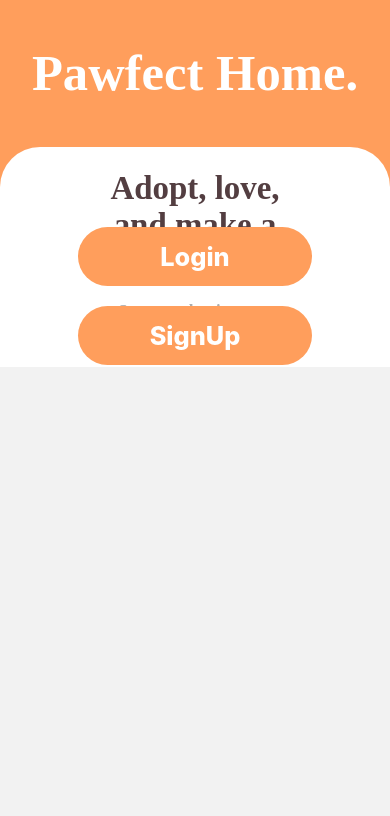
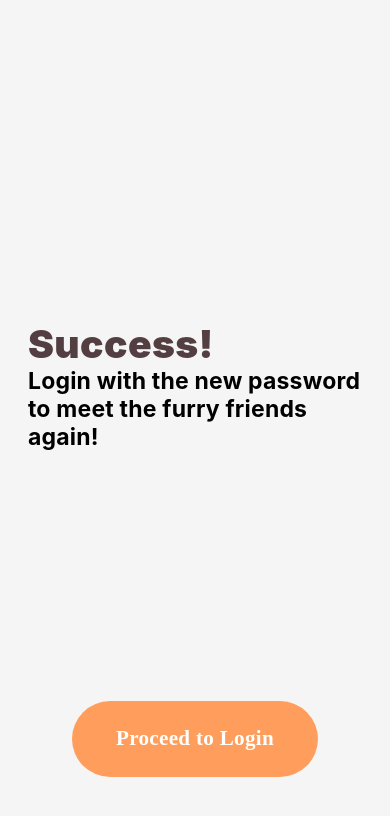
Before and after one commit to KeanzKun/pawfectHomeBackup, a React Native app: screen /PasswordChanged in a window 390 px wide. Shown: the top 816 px of the page. Built offline with nearby package versions, Linux system fonts and the light colour scheme.

Commit message:
10AUG2023 0356

```diff
--- a/App.js
+++ b/App.js
@@ -32,6 +32,7 @@ import VetDetails from "./screens/VetDetails";
 import MissingPetDetails from "./screens/MissingPetDetails";
 import PetListingDetails from "./screens/PetListingDetails";
 import PetListingHistoryDetails from "./screens/PetListingHistoryDetails";
+import PasswordChanged from "./screens/PasswordChanged";
 
 const Stack = createNativeStackNavigator();
 const Tab = createBottomTabNavigator();
@@ -116,6 +117,7 @@ const App = () => {
         <Stack.Screen name="MissingPetDetails" component={MissingPetDetails} />
         <Stack.Screen name="PetListingDetails" component={PetListingDetails} />
         <Stack.Screen name="PetListingHistoryDetails" component={PetListingHistoryDetails} />
+        <Stack.Screen name="PasswordChanged" component={PasswordChanged} />
         <Stack.Screen name="Main" component={BottomTabNavigator} />
         <Stack.Screen name="Top" component={TopTabNavigator} options={{
           headerShown: true,
--- /dev/null
+++ b/components/ReloadListingContext.js
@@ -0,0 +1,3 @@
+import React from 'react';
+
+export const ReloadListingsContext = React.createContext();
--- /dev/null
+++ b/config.js
@@ -0,0 +1 @@
+export const SERVER_ADDRESS = 'http://10.0.2.2:5000';
--- a/screens/ChangePassword.js
+++ b/screens/ChangePassword.js
@@ -1,14 +1,44 @@
-import React from "react";
-import { Text, StyleSheet, Pressable, View, ScrollView, TouchableHighlight, Dimensions } from "react-native";
+import React, {useState, useEffect} from "react";
+import { Alert, Text, StyleSheet, Pressable, View, ScrollView, TouchableHighlight, Dimensions } from "react-native";
 import { Button, Input } from "@rneui/themed";
 import { useNavigation } from "@react-navigation/native";
 import { Color, FontFamily } from "../GlobalStyles";
+import AsyncStorage from '@react-native-async-storage/async-storage';
 
 const windowHeight = Dimensions.get("window").height;
 
 const ChangePassword = () => {
     const navigation = useNavigation();
+    const [currentPassword, setCurrentPassword] = useState('');
 
+    const handleSubmit = async () => {
+        try {
+            const token = await AsyncStorage.getItem('token'); // Retrieve token
+            // send a request to your server with the current password
+            const response = await fetch('http://10.0.2.2:5000/api/validate-password', {
+                method: 'POST',
+                headers: {
+                    'Content-Type': 'application/json',
+                    'Authorization': 'Bearer ' + token // replace with your user's token
+                },
+
+                body: JSON.stringify({ current_password: currentPassword })
+            });
+            console.log(currentPassword);
+            const result = await response.json();
+
+            if (response.status === 200) {
+                // Password is valid, navigate to the next screen
+                navigation.navigate("ChangePassword2");
+            } else {
+                // Handle error, show an alert or some feedback to the user
+                Alert.alert('Error', result.message);
+            }
+        } catch (error) {
+            console.error(error);
+            // Handle the error as needed
+        }
+    };
     return (
 
         <ScrollView contentContainerStyle={styles.container}>
@@ -32,6 +62,8 @@ const ChangePassword = () => {
                     <Input
                         required={true}
                         inputStyle={styles.usernameInput}
+                        onChangeText={text => setCurrentPassword(text)} // Update the state with the input
+                        secureTextEntry={true}
                     />
                 </View>
             </View>
@@ -39,7 +71,7 @@ const ChangePassword = () => {
             <View style={styles.buttonFrame}>
                 <TouchableHighlight
                     style={styles.loginButton}
-                    onPress={() => navigation.navigate("ChangePassword2")}
+                    onPress={handleSubmit} // Call the function when pressed
                     underlayColor={Color.sandybrown}
                 >
                     <Text style={styles.loginButtonText}>Submit</Text>
--- a/screens/ChangePassword2.js
+++ b/screens/ChangePassword2.js
@@ -1,14 +1,53 @@
-import React from "react";
-import { Text, StyleSheet, Pressable, View, ScrollView, TouchableHighlight, Dimensions } from "react-native";
+import React, {useState} from "react";
+import { Alert, Text, StyleSheet, Pressable, View, ScrollView, TouchableHighlight, Dimensions } from "react-native";
 import { Button, Input } from "@rneui/themed";
 import { useNavigation } from "@react-navigation/native";
 import { Color, FontFamily } from "../GlobalStyles";
+import AsyncStorage from '@react-native-async-storage/async-storage';
 
 const windowHeight = Dimensions.get("window").height;
 const windowWidth = Dimensions.get("window").width;
 const ChangePassword2 = () => {
     const navigation = useNavigation();
 
+    // State variables to hold the new password and confirmed password
+    const [newPassword, setNewPassword] = useState('');
+    const [confirmPassword, setConfirmPassword] = useState('');
+
+    // Function to handle the password update
+    const handleUpdatePassword = async () => {
+
+
+        if (newPassword !== confirmPassword) {
+            Alert.alert('Error', 'Passwords do not match');
+            return;
+        }
+        const token = await AsyncStorage.getItem('token'); // Retrieve token
+
+        try {
+            const response = await fetch('http://10.0.2.2:5000/api/change-password', {
+                method: 'POST',
+                headers: {
+                    'Content-Type': 'application/json',
+                    'Authorization': 'Bearer ' + token // Replace with your user's token
+                },
+                body: JSON.stringify({ new_password: newPassword })
+            });
+
+            const result = await response.json();
+
+            if (response.status === 200) {
+                // Password was updated, navigate to the next screen or show success message
+                navigation.navigate("PasswordChanged");
+            } else {
+                // Handle error, show an alert or some feedback to the user
+                Alert.alert('Error', result.message);
+            }
+        } catch (error) {
+            console.error(error);
+            // Handle the error as needed
+        }
+    };
     return (
         <ScrollView scrollEnabled={false}>
             <View style={[styles.container, { height: windowHeight }]}>
@@ -31,6 +70,8 @@ const ChangePassword2 = () => {
                         <Input
                             required={true}
                             inputStyle={styles.inputText}
+                            onChangeText={text => setNewPassword(text)} // Update the state with the input
+                            secureTextEntry={true}
                         />
                     </View>
 
@@ -39,13 +80,15 @@ const ChangePassword2 = () => {
                         <Input
                             required={true}
                             inputStyle={styles.inputText}
+                            onChangeText={text => setConfirmPassword(text)} // Update the state with the input
+                            secureTextEntry={true}
                         />
                     </View>
                 </View>
                 <View style={styles.buttonFrame}>
                     <TouchableHighlight
                         style={styles.button}
-                        onPress={() => navigation.navigate("EmailVerification2")}
+                        onPress={handleUpdatePassword} // Call the handleUpdatePassword function when pressed
                         underlayColor={Color.sandybrown}
                     >
                         <Text style={styles.buttonText}>Reset Password</Text>
@@ -53,7 +96,7 @@ const ChangePassword2 = () => {
                 </View>
 
             </View>
-            </ScrollView>
+        </ScrollView>
     );
 };
 
--- a/screens/EditProfile.js
+++ b/screens/EditProfile.js
@@ -90,7 +90,7 @@ const EditProfile = () => {
                 <View style={styles.redirectSignUp}>
                     <TouchableHighlight
                         style={styles.loginButton}
-                        onPress={() => navigation.navigate("EmailVerification2")}
+                        onPress={() => navigation.navigate("AccountSetting")}
                         underlayColor={Color.sandybrown}
                     >
                         <Text style={styles.loginButtonText}>Submit</Text>
--- a/screens/HomeScreen.js
+++ b/screens/HomeScreen.js
@@ -5,7 +5,7 @@ import { useNavigation } from '@react-navigation/native';
 import TextStroke from '../components/TextStroke';
 import RNPickerSelect from 'react-native-picker-select';
 import SearchModal from '../components/SearchModal';
-
+import { SERVER_ADDRESS } from '../config';
 const windowHeight = Dimensions.get("window").height;
 const windowWidth = Dimensions.get("window").width;
 
@@ -34,7 +34,7 @@ const HomeScreen = () => {
   const fetchData = useCallback(async () => {
     setRefreshing(true);
     try {
-      const response = await fetch('http://10.0.2.2:5000/api/listings'); // Use the new endpoint
+      const response = await fetch(`${SERVER_ADDRESS}/api/listings`); // Use the new endpoint
       const json = await response.json();
       setData(json);
     } catch (error) {
@@ -50,7 +50,7 @@ const HomeScreen = () => {
   }, [fetchData]);
 
   const renderItem = ({ item }) => {
-    const imageUrl = `http://10.0.2.2:5000/api/pets/pet_image/${item.pet.pet_photo}`; // Fetch pet details from pet object
+    const imageUrl = `${SERVER_ADDRESS}/api/pets/pet_image/${item.pet.pet_photo}`; // Fetch pet details from pet object
     const petAge = getAgeFromDate(item.pet.pet_age);  // Fetch pet details from pet object
 
 
--- /dev/null
+++ b/screens/PasswordChanged.js
@@ -0,0 +1,128 @@
+import React from "react";
+import { Text, StyleSheet, Pressable, View, ScrollView, TouchableHighlight, Dimensions } from "react-native";
+import { Button, Input } from "@rneui/themed";
+import { useNavigation } from "@react-navigation/native";
+import { Color, FontFamily } from "../GlobalStyles";
+
+const windowHeight = Dimensions.get("window").height;
+
+const PasswordChanged = () => {
+  const navigation = useNavigation();
+
+  return (
+    <ScrollView contentContainerStyle={styles.container}>
+      <View style={styles.login}>
+        <View style={styles.welcomeContainer}>
+          <Text style={styles.welcomeBackText}>Success!</Text>
+          <Text style={styles.loginToContinueText}>Login with the new password to meet the furry friends again!</Text>
+        </View>
+
+        <View style={styles.redirectSignUp}>
+          <TouchableHighlight
+            style={styles.loginButton}
+            onPress={() => navigation.navigate("Login")}
+            underlayColor={Color.sandybrown}
+          >
+            <Text style={styles.loginButtonText}>Proceed to Login</Text>
+          </TouchableHighlight>
+        </View>
+      </View>
+    </ScrollView>
+  );
+};
+
+const styles = StyleSheet.create({
+  container: {
+    backgroundColor: "#f5f5f5",
+    alignItems: "center",
+    height: "100%",
+
+  },
+  login: {
+    flex: 1,
+    width: "90%",
+    alignItems: "flex-start",
+    justifyContent: "center", // Add justifyContent property
+  },
+  welcomeContainer: {
+    marginLeft: windowHeight * 0.01,
+    marginBottom: windowHeight * 0.05,
+  },
+  welcomeBackText: {
+    fontSize: 39,
+    letterSpacing: 0.4,
+    color: Color.dimgray,
+    fontWeight: '900',
+    textAlign: "left",
+  },
+  loginToContinueText: {
+    fontSize: 23,
+    letterSpacing: 0.2,
+    marginBottom: 30,
+    fontWeight: '700',
+    textAlign: "left",
+  },
+  usernameFieldContainer: {
+    width: "100%",
+  },
+  emailLabel: {
+    marginLeft: windowHeight * 0.015,
+    fontSize: 16,
+    marginBottom: 5,
+    color: Color.silver,
+    fontWeight: "600",
+  },
+  usernameInput: {
+    color: "#c7c7c7",
+  },
+  loginButton: {
+    borderRadius: 87,
+    backgroundColor: Color.sandybrown,
+    width: "70%",
+    height: windowHeight * 0.09,
+    paddingHorizontal: windowHeight * 0.04,
+    marginBottom: windowHeight * 0.03, // Add margin bottom
+    alignItems: "center",
+    justifyContent: "center",
+    alignSelf: "center",
+  },
+  loginButtonText: {
+    fontSize: windowHeight * 0.025,
+    letterSpacing: 0.3,
+    color: Color.white,
+    fontFamily: FontFamily.interExtrabold,
+    fontWeight: "800",
+  },
+  redirectSignUp: {
+    flexDirection: "column",
+    alignItems: "center",
+    justifyContent: "center",
+    marginTop: windowHeight * 0.02,
+    position: "absolute",
+    bottom: windowHeight * 0.05,
+    width: "100%",
+  },
+  signUpText: {
+    fontSize: windowHeight * 0.018,
+    alignItems: "center",
+    justifyContent: "center",
+    letterSpacing: 0.1,
+    color: Color.sandybrown,
+    fontFamily: FontFamily.interSemibold,
+    fontWeight: "600",
+    marginTop: 5,
+  },
+  dontHaveAnText: {
+    fontSize: windowHeight * 0.018,
+    letterSpacing: 0.1,
+    marginRight: 5,
+  },
+  dontHaveAnTypo: {
+    textAlign: "center",
+    color: Color.silver,
+    fontFamily: FontFamily.interSemibold,
+    fontWeight: "600",
+  },
+});
+
+export default PasswordChanged;
--- a/screens/PetListingActiveScreen.js
+++ b/screens/PetListingActiveScreen.js
@@ -1,5 +1,5 @@
 import React, { useState, useEffect } from 'react';
-import { View, Text, TextInput, Button, FlatList, Image, TouchableOpacity, StyleSheet, Dimensions } from 'react-native';
+import { View, Alert, Text, TextInput, Button, FlatList, Image, TouchableOpacity, StyleSheet, Dimensions } from 'react-native';
 import { Color, FontFamily } from "../GlobalStyles";
 import { Header } from '@react-navigation/elements';
 import { useNavigation } from '@react-navigation/native';
@@ -15,6 +15,7 @@ const PetListingActiveScreen = () => {
     const [userDetails, setUserDetails] = useState(null);
     const navigation = useNavigation();
     const [listingDetails, setListingDetails] = useState(null);
+    const [reloadList, setReloadList] = useState(false); // State variable for triggering reload
 
     function getAgeFromDate(dateOfBirth) {
         const today = new Date();
@@ -35,7 +36,6 @@ const PetListingActiveScreen = () => {
             const userID = userDetails.user.userID;
 
             const token = await AsyncStorage.getItem('token'); // Retrieve token
-            console.log('AAAA' + token);
 
             fetch(`http://10.0.2.2:5000/api/listings/active?userID=${userID}`, {
                 headers: {
@@ -62,8 +62,18 @@ const PetListingActiveScreen = () => {
     }, []);
 
     useEffect(() => {
-        getActiveListing(); // Call getActiveListing when userDetails changes
-    }, [userDetails]);
+        // Add focus listener
+        const unsubscribe = navigation.addListener('focus', () => {
+          console.log('PetListingActiveScreen is focused');
+          getActiveListing();
+        });
+
+        console.log('PetListingActiveScreen re-rendered');
+        getActiveListing();
+
+        // Clean up the listener when the component is unmounted
+        return unsubscribe;
+      }, [userDetails]);
 
     const renderItem = ({ item }) => {
         const imageUrl = `http://10.0.2.2:5000/api/pets/pet_image/${item.pet.pet_photo}`; // Fetch pet details from pet object
@@ -88,10 +98,11 @@ const PetListingActiveScreen = () => {
     return (
         <View style={styles.container}>
             <FlatList
-                data={listingDetails} // Use the fetched data
+                data={listingDetails}
                 renderItem={renderItem}
-                keyExtractor={listingDetails => listingDetails.listing.id}
+                keyExtractor={(item) => item.listing.listingID.toString()}
                 numColumns={2}
+                extraData={reloadList}
             />
             <FloatingAction
                 color='#FF9E5C'
--- a/screens/PetListingDetails.js
+++ b/screens/PetListingDetails.js
@@ -1,14 +1,13 @@
 import React, { useState, useEffect } from 'react';
-import { View, Text, TouchableOpacity, Dimensions, StyleSheet, ScrollView, Image, ActivityIndicator } from 'react-native';
+import { View, Alert, Text, TouchableOpacity, Dimensions, StyleSheet, ScrollView, Image, ActivityIndicator } from 'react-native';
 import Icon from 'react-native-vector-icons/FontAwesome'; // Assuming you are using FontAwesome for icons
 import { Color, FontFamily } from "../GlobalStyles";
 import { useNavigation } from '@react-navigation/native';
+import { SERVER_ADDRESS } from '../config';
+
 const windowHeight = Dimensions.get("window").height;
 const windowWidth = Dimensions.get("window").width;
 
-function capitalizeFirstLetter(string) {
-    return string.charAt(0).toUpperCase() + string.slice(1);
-}
 
 
 function formatDate(dateString) {
@@ -35,7 +34,6 @@ const PetListingDetails = ({ route }) => {
     const [isLoading, setIsLoading] = useState(true);
     const [buttonText, setButtonText] = useState(null);
 
-
     useEffect(() => {
         if (petDetails) {
             if (petDetails.listing.listing_type === "missing") {
@@ -51,7 +49,7 @@ const PetListingDetails = ({ route }) => {
             try {
                 setIsLoading(true);
                 const listingID = route.params.listingID;
-                const response = await fetch(`http://10.0.2.2:5000/api/listings/${listingID}`);
+                const response = await fetch(`${SERVER_ADDRESS}/api/listings/${listingID}`);
                 const json = await response.json();
                 setPetDetails(json);
                 const fullDescription = json.listing.listing_description;
@@ -78,7 +76,14 @@ const PetListingDetails = ({ route }) => {
             },
             body: JSON.stringify({ listing_status: status })
         });
-        const json = await response.json();
+
+        console.log('API Response:', response.status, response.statusText);
+        const responseBody = await response.text();
+        console.log('API Response Body:', responseBody);
+
+        try {
+            const json = JSON.parse(responseBody);
+
             if (response.status === 200) {
                 // Update the local state with the new listing status
                 setPetDetails({
@@ -88,10 +93,13 @@ const PetListingDetails = ({ route }) => {
                         listing_status: status,
                     }
                 });
-            Alert.alert('Success', json.message);
+                Alert.alert('Success', json.message); // Display the success message
             } else {
                 // Handle the error response
                 Alert.alert('Error', json.message);
+            }
+        } catch (error) {
+            console.error('Error parsing JSON:', error);
         }
     };
 
@@ -165,7 +173,7 @@ const PetListingDetails = ({ route }) => {
                         )}
                     </View>
                     <View style={styles.listingDateContainer}>
-                        <Text style={styles.title}>{capitalizeFirstLetter(petDetails.listing.listing_status)} on:</Text>
+                        <Text style={styles.title}>Listed since:</Text>
                         <Text style={styles.date}>{formattedDate}</Text>
                     </View>
 
@@ -173,7 +181,10 @@ const PetListingDetails = ({ route }) => {
                         <TouchableOpacity
                             style={styles.loginButton}
                             underlayColor={Color.sandybrown}
-                            onPress={() => updateListingStatus(buttonText.toLowerCase())}
+                            onPress={() => {
+                                updateListingStatus(buttonText.toLowerCase());
+                                navigation.navigate('PetListingHistoryScreen',);
+                            }}
                         >
                             <Text style={styles.loginButtonText}>{buttonText}</Text>
                         </TouchableOpacity>
@@ -181,7 +192,10 @@ const PetListingDetails = ({ route }) => {
                         <TouchableOpacity
                             style={styles.loginButton}
                             underlayColor={Color.sandybrown}
-                            onPress={() => updateListingStatus('delisted')}
+                            onPress={() => {
+                                updateListingStatus('delisted')
+                                navigation.navigate('PetListingHistoryScreen');
+                            }}
                         >
                             <Text style={styles.loginButtonText}>Delist</Text>
                         </TouchableOpacity>
--- a/screens/PetListingHistoryScreen.js
+++ b/screens/PetListingHistoryScreen.js
@@ -61,8 +61,18 @@ const PetListingHistoryScreen = () => {
     }, []);
 
     useEffect(() => {
-        getActiveListing(); // Call getActiveListing when userDetails changes
-    }, [userDetails]);
+        // Add focus listener
+        const unsubscribe = navigation.addListener('focus', () => {
+          console.log('PetListingActiveScreen is focused');
+          getActiveListing();
+        });
+
+        console.log('PetListingActiveScreen re-rendered');
+        getActiveListing();
+
+        // Clean up the listener when the component is unmounted
+        return unsubscribe;
+      }, [userDetails]);
 
     const renderItem = ({ item }) => {
         const imageUrl = `http://10.0.2.2:5000/api/pets/pet_image/${item.pet.pet_photo}`; // Fetch pet details from pet object
--- a/screens/SignUp.js
+++ b/screens/SignUp.js
@@ -221,6 +221,7 @@ const SignUp = () => {
                             required={true}
                             onChangeText={handleConfirmPasswordChange} // Call the handleConfirmPasswordChange function
                             inputStyle={styles.usernameInput}
+                            secureTextEntry={true}
                         />
                         {!isPasswordMatch && <Text style={styles.warningText}>Passwords do not match.</Text>}
 
```
Also changed, not shown: 1 other file (tests, documents, lock files or other folders). Lines whose indentation alone changed are shown as unchanged.
